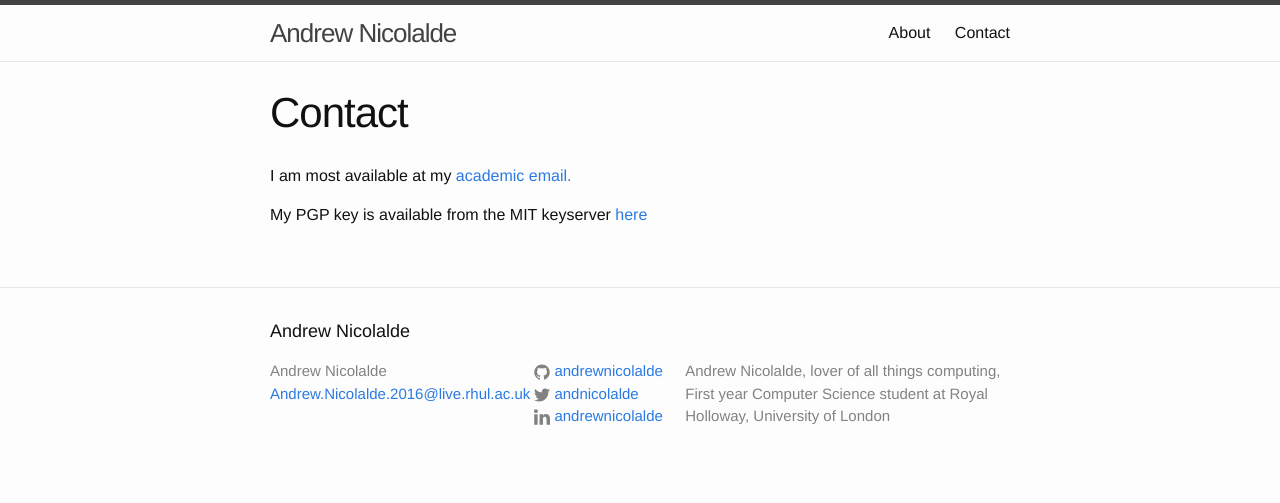
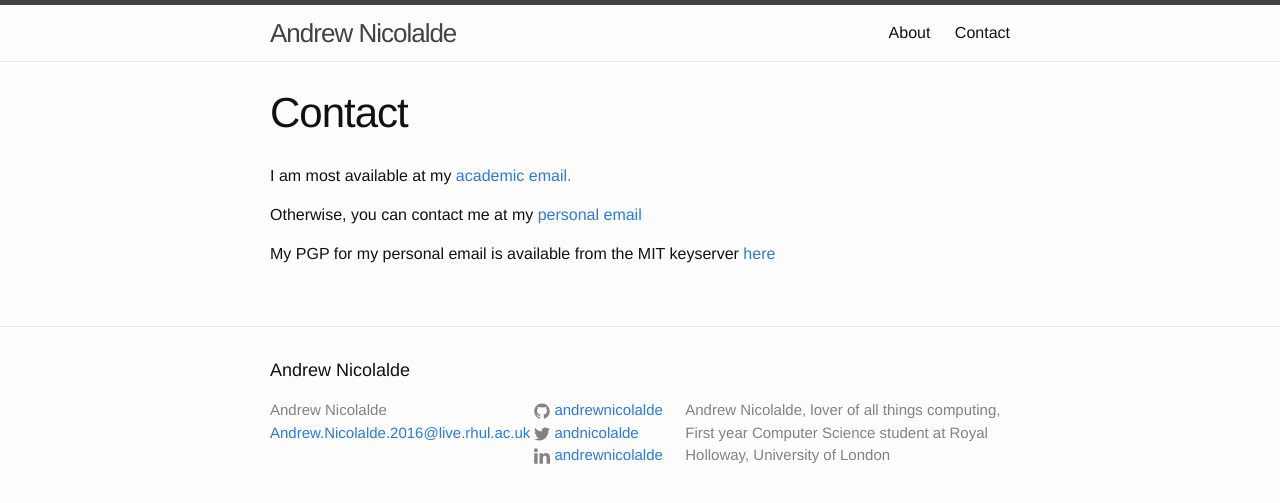
Before and after one commit to andrewnicolalde/andrewn.io, a Jekyll site: the page built from contact.md, in a window 1280 px wide. Shown: the top 503 px of the page. Built offline with Jekyll 4.4.1, drawn with Linux system fonts in a browser that asks for light colours.

Commit message:
Add personal email

```diff
--- a/contact.md
+++ b/contact.md
@@ -6,4 +6,6 @@ permalink: /contact/
 
 I am most available at my [academic email.](mailto:Andrew.Nicolalde.2016@live.rhul.ac.uk)
 
-My PGP key is available from the MIT keyserver [here](https://pgp.mit.edu/pks/lookup?op=vindex&search=0xB53712A8C01E0060)
+Otherwise, you can contact me at my [personal email](mailto:andrew.nicolalde@gmail.com)
+
+My PGP for my personal email is available from the MIT keyserver [here](https://pgp.mit.edu/pks/lookup?op=vindex&search=0xB53712A8C01E0060)
```
